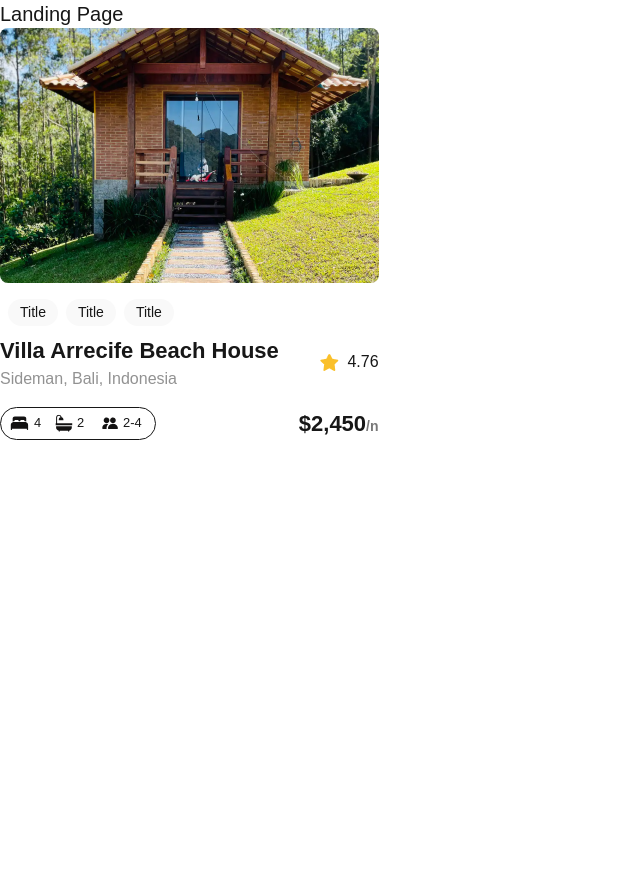
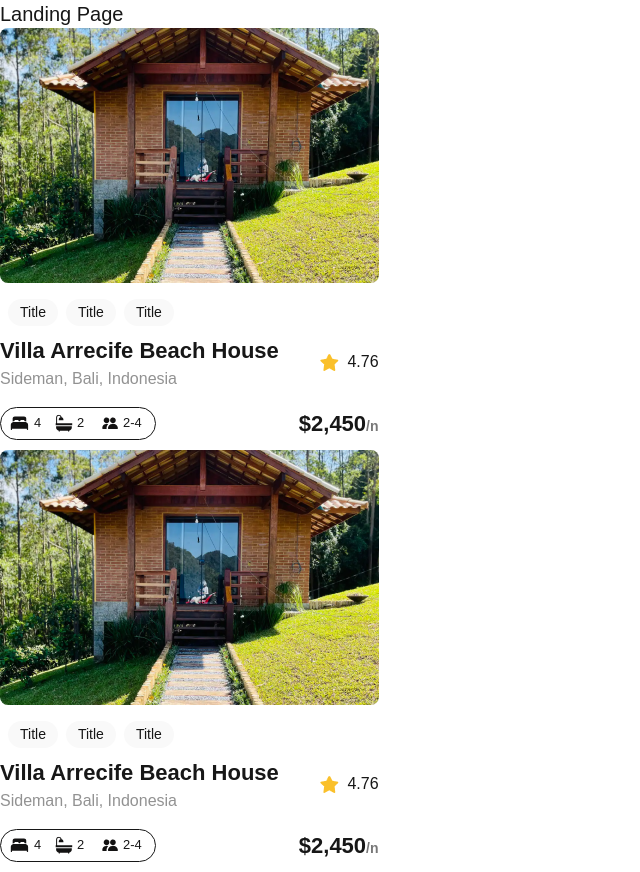
Before and after one commit to joelmutiso/alx-project-0x00-setup, a Next.js app in the folder alx-project-0x00/: page /landing in a window 1280 px wide. Shown: the whole page, without its empty margins (0-640 px from the left). Before the commit the page ends 800 px from the top, so only its background shows below. Built offline with nearby package versions, Linux system fonts and the light colour scheme.

Commit message:
create reusable components with dynamic props support

```diff
--- a/alx-project-0x00/pages/landing.tsx
+++ b/alx-project-0x00/pages/landing.tsx
@@ -4,7 +4,7 @@ const Landing: React.FC =  () => {
   return (
     <div>
       <h1 className=" text-xl font-extralight">Landing Page</h1>
-      <Card />
+      <Card /> <Card />
     </div>
   )
 }
```
